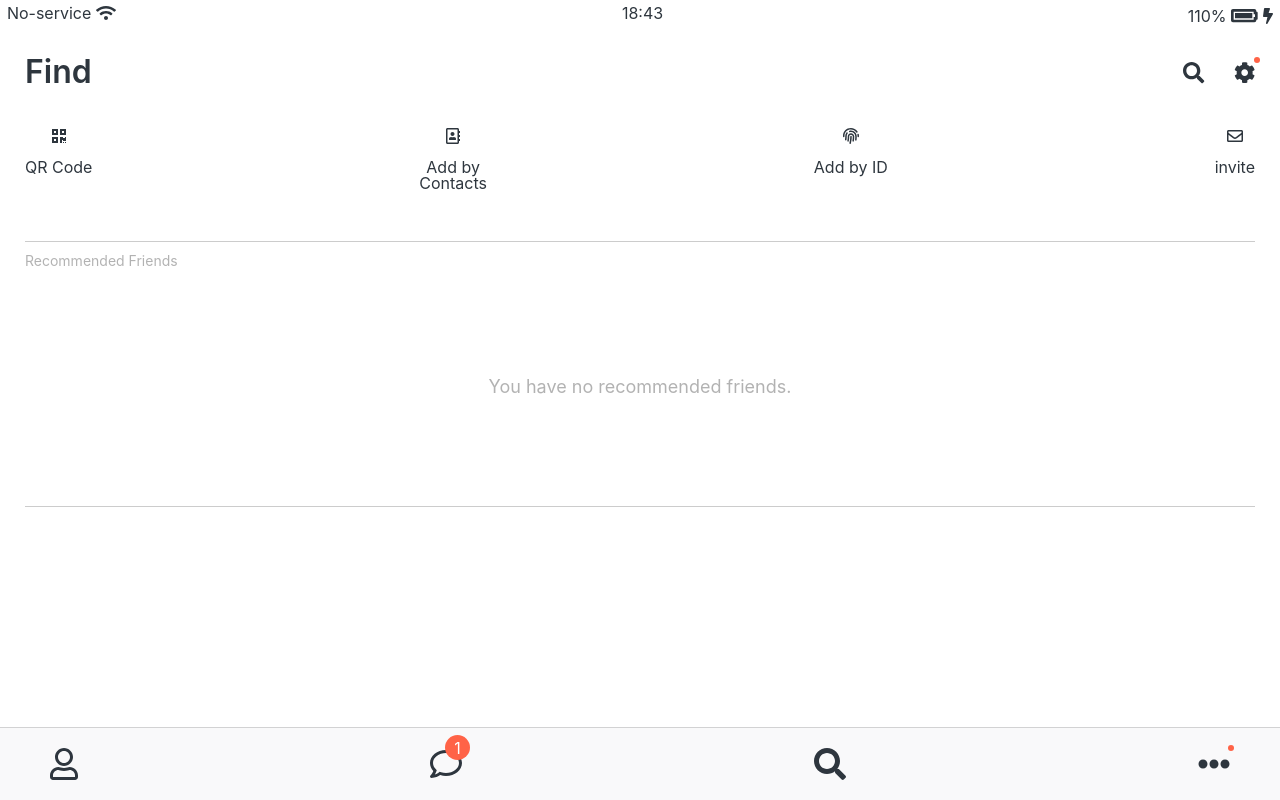
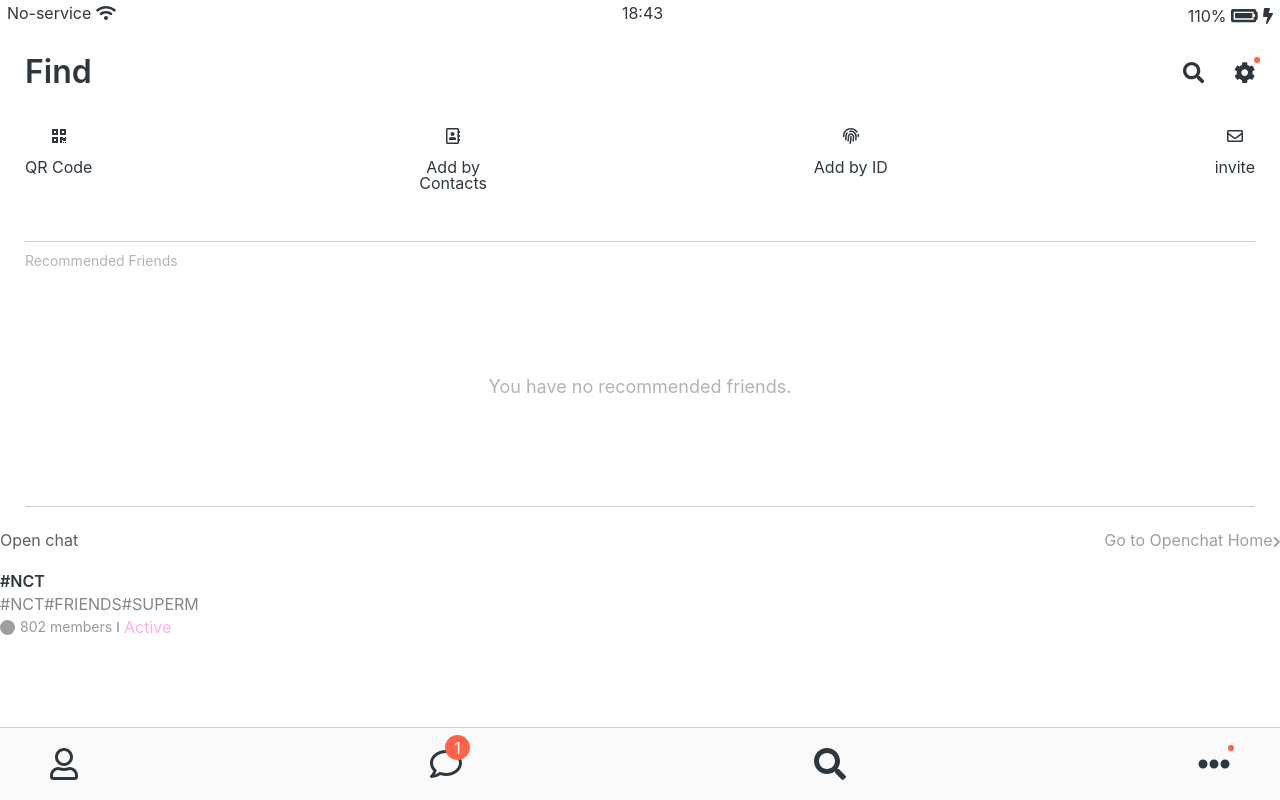
Before and after one commit to susoro/kokoa-clone-2021, a plain HTML site: page find.html in a window 1280 px wide. Drawn offline with Linux system fonts and the light colour scheme; grey boxes are pictures that could not be loaded.

Commit message:
Open chat :html,css

```diff
--- a/css/screens/find.css
+++ b/css/screens/find.css
@@ -48,3 +48,47 @@
     color:var(--color-gray);
     font-size:18px;
 }
+.open-chat-header{
+    display: flex;
+    opacity: 0.8;
+    justify-content:space-between;
+    margin-bottom:25px;
+}
+.open-chat-header span{
+    opacity: 0.6;
+}
+.open-post{
+    display: flex;
+}
+.open-post-title {
+    font-weight: 600;
+    margin-bottom: 7px;
+}
+.open-post-hashtags{
+    text-transform: uppercase;
+    opacity: 0.6;
+}
+.open-post-members{
+    margin-top: 7px;
+    display: flex;
+    align-items: center;
+}
+.open-post-members img{
+    width:15px;
+    height:15px;
+    border-radius: 50%;
+    margin-right: 5px;
+}
+.open-post-members-count{
+    opacity: 0.5;
+    font-size:14px;
+}
+.open-post-members .divider{
+    width: 2px;
+    height :10px;
+    background-color:var(--color-gray);
+    margin: 0 5px;
+}
+.open-post-members-status{
+    color:#ffb0e0;
+}
--- a/find.html
+++ b/find.html
@@ -44,7 +44,27 @@
             <span>You have no recommended friends.</span>
         </div>
     </main>
+    <div class="open-chat">
+        <div class="open-chat-header">
+            <h4>Open chat</h4>
+            <span>Go to Openchat Home<i class="fas fa-chevron-right fa-xs"></i></span>
+        </div>
+        <div class="open-post">
+            <div class="open-post-column">
+                <h5 class="open-post-title">#NCT</h5>
+                <h6 class="open-post-hashtags">#NCT#friends#SuperM</h6>
+                <div class="open-post-members">
+                    <img src="https://avatars.githubusercontent.com/u/78544372?s=460&u=142ccdf5d5444de40c7307532986c6415fc1acb2&v=4">
+                    <span class="open-post-members-count">802 members</span>
+                    <div class="divider"></div>
+                    <span class="open-post-members-status">Active</span>
+                </div>
+            </div>
+            <div class="open-post-column">
 
+            </div>
+        </div>
+    </div>
     <nav class="nav">
         <ul class="nav-list">
             <li class="nav-btn"><a href="./friends.html" class="nav-link">
```
